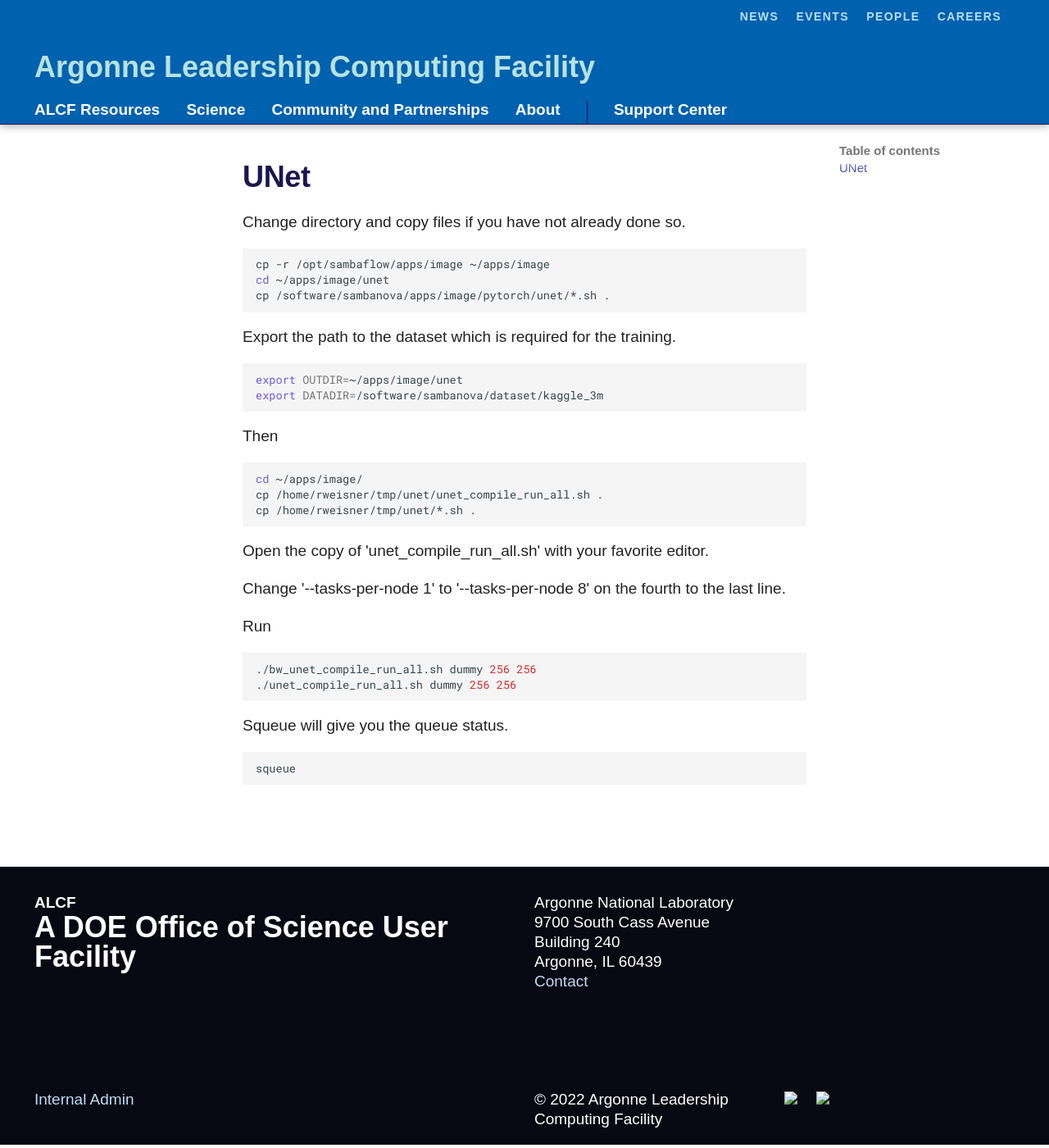
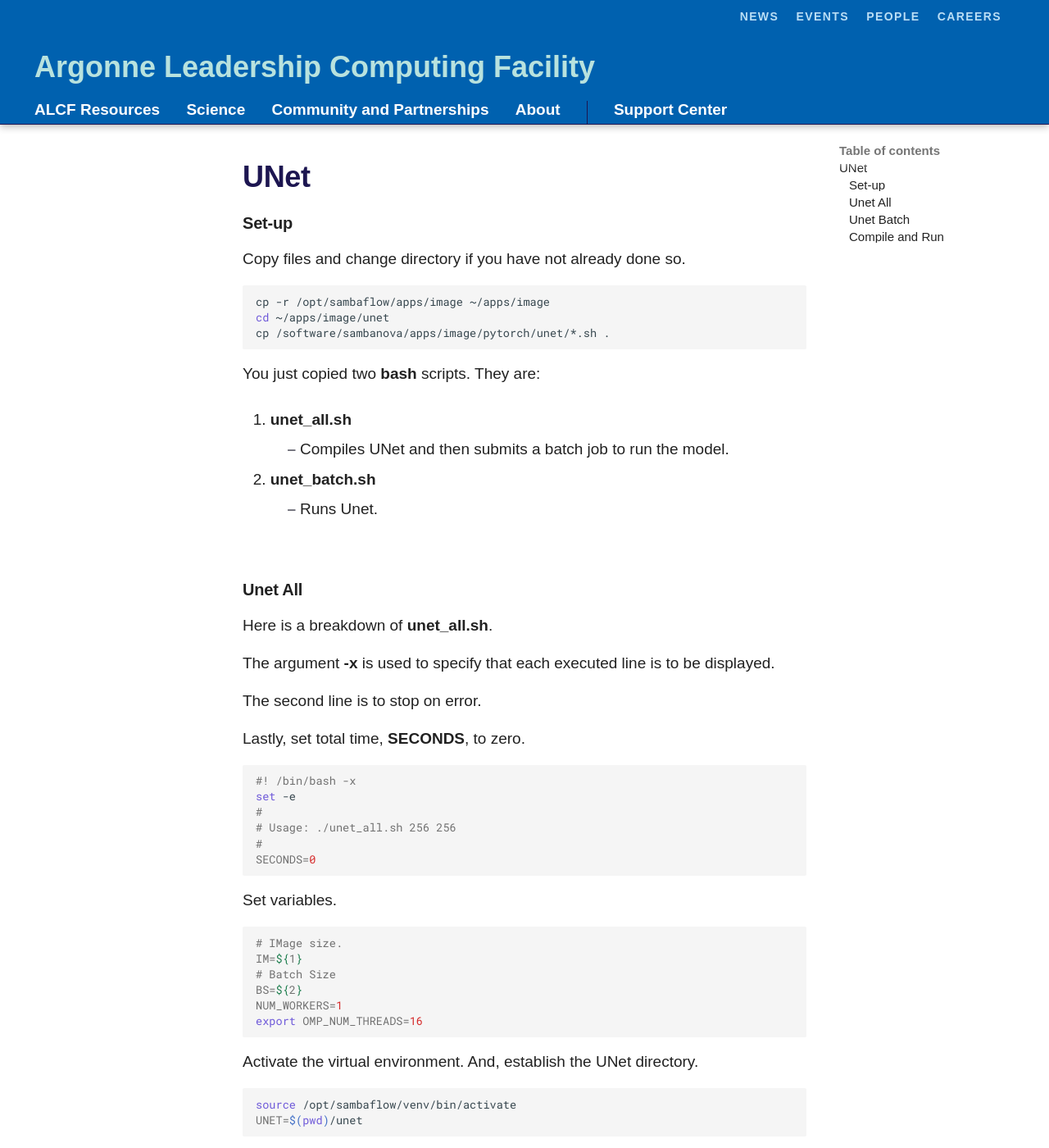
Before and after one commit to argonne-lcf/ai-testbed-userdocs, an MkDocs documentation site: the page built from docs/sambanova/Example-Multi-Node-Programs.md, in a window 1280 px wide and 1400 px high, scrolled down 485 px. Shown: the whole window at 82% size. Built offline with MkDocs 1.6.1 and Material for MkDocs 9.7.7, drawn with Linux system fonts in a browser that asks for light colours; some web fonts are replaced; comment, search, counter and statistics services are not loaded; some of the changed text lies outside the part shown.

Commit message:
Finished docs/sambanova/Example-Multi-Node-Programs.md.

````diff
--- a/docs/sambanova/Example-Multi-Node-Programs.md
+++ b/docs/sambanova/Example-Multi-Node-Programs.md
@@ -12,7 +12,9 @@
 
 ## UNet
 
-Change directory and copy files if you have not already done so.
+### Set-up
+
+Copy files and change directory if you have not already done so.
 
 ```bash
 cp -r /opt/sambaflow/apps/image ~/apps/image
@@ -20,30 +22,186 @@
 cp /software/sambanova/apps/image/pytorch/unet/*.sh .
 ```
 
-Export the path to the dataset which is required for the training.
+You just copied two **bash** scripts.  They are:
+
+1. **unet_all.sh**
+
+    - Compiles UNet and then submits a batch job to run the model.
+
+2. **unet_batch.sh**
+
+    - Runs Unet.
+
+### Unet All
+
+Here is a breakdown of **unet_all.sh**.
+
+The argument **-x** is used to specify that each executed line is to be displayed.
+
+The second line is to stop on error.
+
+Lastly, set total time, **SECONDS**, to zero.
 
 ```bash
-export OUTDIR=~/apps/image/unet
-export DATADIR=/software/sambanova/dataset/kaggle_3m
+#! /bin/bash -x
+set -e
+#
+# Usage: ./unet_all.sh 256 256
+#
+SECONDS=0
 ```
 
-Then
+Set variables.
+
+```bash
+# IMage size.
+IM=${1}
+# Batch Size
+BS=${2}
+NUM_WORKERS=1
+export OMP_NUM_THREADS=16
+```
+
+Activate the virtual environment.  And, establish the UNet directory.
+
+```bash
+source /opt/sambaflow/venv/bin/activate
+UNET=$(pwd)/unet
+```
+
+Display model name and time.
+
+```bash
+echo "Model: UNET"
+echo "Date: " $(date +%m/%d/%y)
+echo "Time: " $(date +%H:%M)
+
+echo "COMPILE"
+```
+
+This section will compile the model for multiple RDUs if it does not exist.
+
+A log file will be created at **compile_${BS}_${IM}_NP.log**.
+
+```bash
+# Compile for parallel RDUs
+if [ ! -e out/unet_train_${BS}_${IM}_NP/unet_train_${BS}_${IM}_NP.pef ] ; then
+  python ${UNET}/unet.py compile -b ${BS} --in-channels=3 --in-width=${IM} --in-height=${IM} --enable-conv-tiling --mac-v2 --compiler-configs-file ${UNET}/jsons/compiler_configs/unet_compiler_configs_no_inst.json --pef-name="unet_train_${BS}_${IM}_NP"  --data-parallel -ws 2 > compile_${BS}_${IM}_NP.log 2>&1
+fi
+```
+
+Here, a batch job is submitted for the multi-node run.
+
+Sbatch argument definitions:
+
+  - **--gres=rdu:1**
+
+    This indicates that the model fits on a single RDU.
+
+  - **--tasks-per-node 8**
+
+    All eight RDUs per node are to be used.  Valid options are 1 through 8.
+
+  - **--nodes 2**
+
+    The number of nodes to use.  Currently there are two nodes.  Soon there will be four.
+
+  - **--nodelist sm-02,sm-01**
+
+    The node names to use.
+
+  - **--cpus-per-task=16**
+
+    CPUs per model.
+
+  - **unet_batch.sh**
+
+    The **bash** script to be batched.
+
+**Unet_batch.sh** argument definitions:
+
+  - **NN**
+
+    Number of nodes.
+
+```bash
+# Run Multi-Node, Data Parallel
+NN=2
+echo "RUN"
+echo "NN=${NN}"
+sbatch --gres=rdu:1 --tasks-per-node 8  --nodes 2 --nodelist sm-02,sm-01 --cpus-per-task=16 ./unet_batch.sh ${NN} ${NUM_WORKERS}
+echo "Duration: " $SECONDS
+```
+
+### Unet Batch
+
+Here is a description of **unet_batch.sh**.
+
+This block is the same as above.
+
+```bash
+#! /bin/bash -x
+set -e
+#
+# Usage: ./unet_batch.sh 2 1
+#
+SECONDS=0
+```
+
+Establish variables.
+
+```bash
+# Batch Size
+BS=256
+
+# IMage size
+IM=256
+NN=${1}
+NUM_WORKERS=${2}
+export OMP_NUM_THREADS=16
+DATADIR=/software/sambanova/dataset/kaggle_3m
+UNET=$(pwd)/unet
+export SAMBA_CCL_USE_PCIE_TRANSPORT=0
+```
+
+Activate virtual environment.
+
+```bash
+source /opt/sambaflow/venv/bin/activate
+```
+
+Display an informative banner.
+
+```bash
+echo "Model: UNET_TRAIN"
+echo "Date: " $(date +%m/%d/%y)
+echo "Time: " $(date +%H:%M)
+```
+
+Run Unet
+
+```bash
+srun --mpi=pmi2 python ${UNET}/unet_hook.py  run --do-train --in-channels=3 --in-width=${IM} --in-height=${IM} --init-features 32 --batch-size=${BS} --epochs 2   --data-dir ${DATADIR} --log-dir log_dir_unet_${NN}_train_kaggle --pef=$(pwd)/out/unet_train_${BS}_${IM}_NN/unet_train_${BS}_${IM}_NN.pef --data-parallel --reduce-on-rdu --num-workers=${NUM_WORKERS}
+```
+
+Display total execution time.
+
+```bash
+echo "Duration: " $SECONDS
+```
+
+### Compile and Run
+
+Change directory:
 
 ```bash
 cd ~/apps/image/
-cp /home/rweisner/tmp/unet/unet_compile_run_all.sh .
-cp /home/rweisner/tmp/unet/*.sh .
 ```
 
-Open the copy of 'unet_compile_run_all.sh' with your favorite editor.
-
-Change '--tasks-per-node 1' to '--tasks-per-node 8' on the fourth to the last line.
-
-Run
+Compile and run UNet:
 
 ```bash
-./bw_unet_compile_run_all.sh dummy 256 256
-./unet_compile_run_all.sh dummy 256 256
+./unet_all.sh 256 256
 ```
 
 Squeue will give you the queue status.
````
Also changed, not shown: 3 other files.
